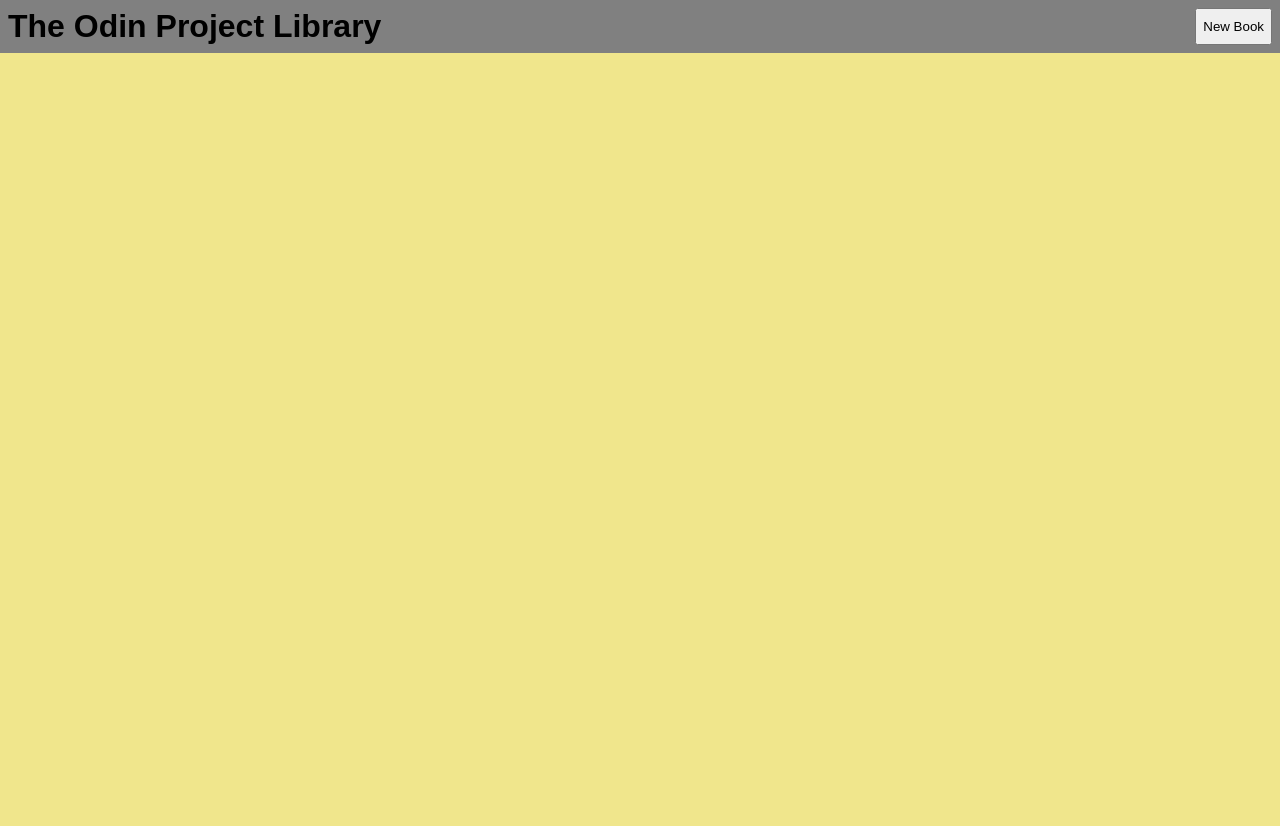
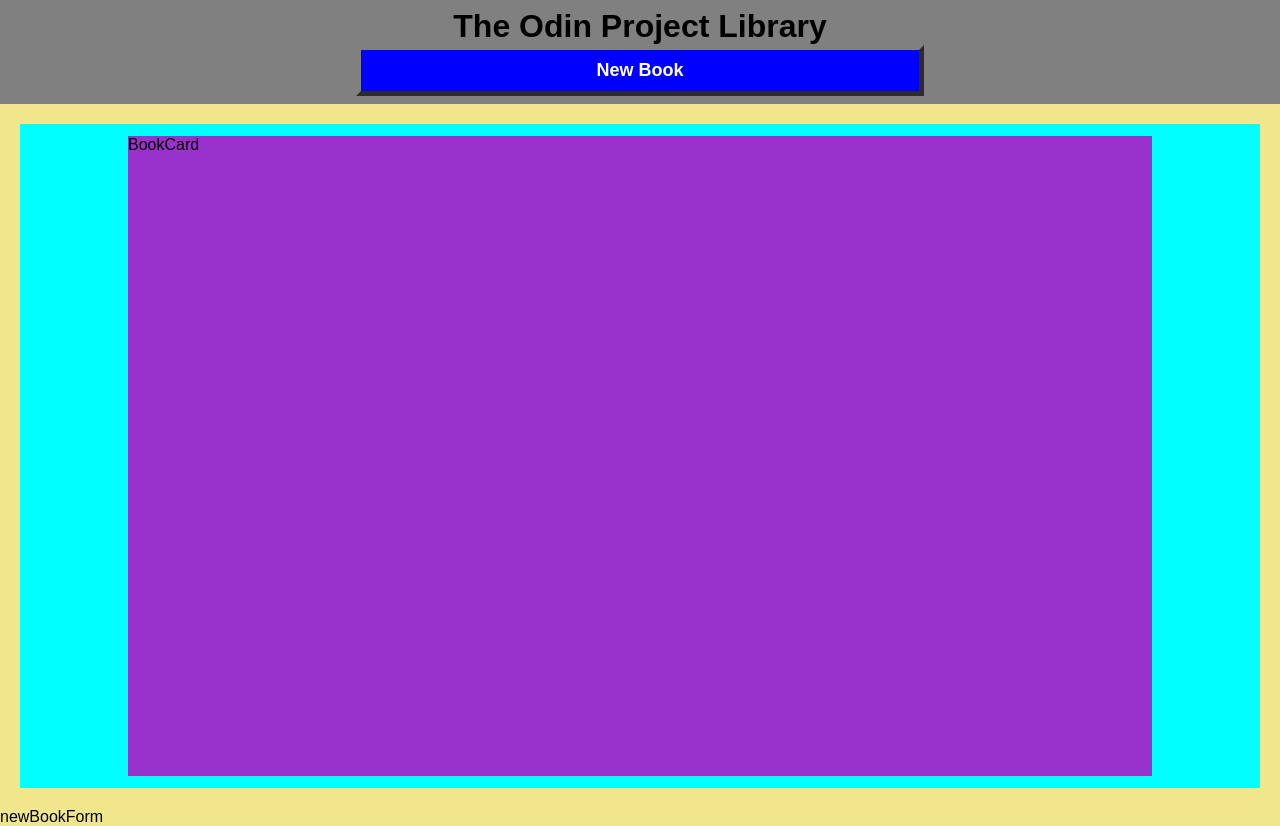
Before and after one commit to brndnknn/tOPprojects, a plain HTML site: page index.html in a window 1280 px wide. Before the commit the page ends 800 px from the top, so only its background shows below. Drawn offline with Linux system fonts and the light colour scheme.

Commit message:
began working on layout and functionality

```diff
--- a/Library.js
+++ b/Library.js
@@ -14,9 +14,17 @@
 
 // create book card and add to library shelf div
 function addBookToLibrary() {
+    let newBook = document.createElement('div');
+    newBook.className = "BookCard";
+    newBook.innerText = "newBook";
+    document.getElementById('LibraryShelf').append(newBook);
 
 };
 
 // button click causes popup for book object creation
 
+let bookButton = document.getElementById("bookButton");
+
+bookButton.addEventListener("click", addBookToLibrary)
+
 //
--- a/index.html
+++ b/index.html
@@ -3,16 +3,29 @@
     <head>
         <meta charset="UTF-8">
         <title>The Odin Project Library</title>
-        <script src="./Library.js"></script>
+
         <link rel="stylesheet" href="styles.css">
     </head>
-    <body>
+<body>
         <header>
             <h1>The Odin Project Library</h1>
-            <button>New Book</button>
+            <button id="bookButton">New Book</button>
         </header>
+
+
+    <main>
+
         <div id="LibraryShelf">
+            <div class="BookCard">BookCard</div>
+        </div>
+    </main>
+        <div id="newBookForm">
+            <p>newBookForm</p>
+        </div>
 
-        </div>
-    </body>
+
+
+</body>
+
+    <script src="./Library.js"></script>
 </html>
--- a/styles.css
+++ b/styles.css
@@ -1,24 +1,75 @@
+/*mobile first styles */
 * {
     margin: 0px;
+    font-family: Arial, Helvetica, sans-serif;
 }
 
 body {
     display: flex;
     background-color: khaki;
     flex-direction: column;
+
 }
+
+main {
+    background-color: aqua;
+    padding: 12px;
+    margin: 20px;
+}
+
 header {
     background-color: gray;
     padding: 8px;
     text-align: center;
     display: flex;
-    justify-content: space-between;
+    flex-direction: column;
+
 }
 
-h1 {
-    font-family: Arial, Helvetica, sans-serif;
+button {
+    padding: 10px 5px;
+    width: 45%;
+    margin-left: auto;
+    margin-right: auto;
+    background-color: blue;
+    color: white;
+    font-size: large;
+    font-weight: bolder;
+    border: thick outset grey;
+
 }
+
 
 #LibraryShelf {
     display: flex;
+    flex-wrap: wrap;
+    justify-content: space-around;
+    gap: 10px;
+
 }
+
+.BookCard {
+    background-color: darkorchid;
+    width: 80vw;
+    height: 80vh;
+}
+
+
+/* full desktop adjustments
+
+header {
+    background-color: gray;
+    padding: 8px 80px;
+    text-align: center;
+    display: flex;
+    justify-content: space-between;
+
+}
+
+.BookCard {
+    background-color: darkorchid;
+    width: 240px;
+    height: 320px;
+}
+
+*/
```
